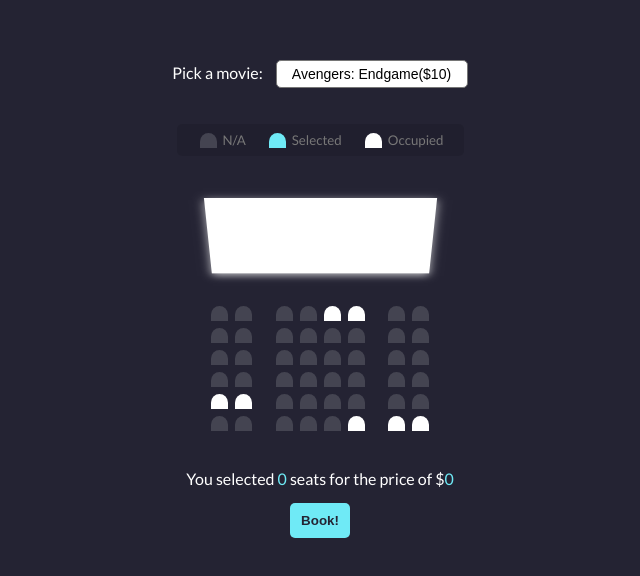
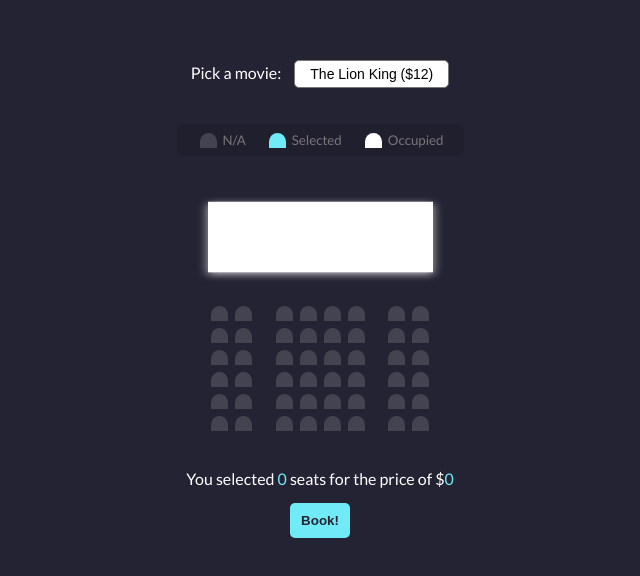
Before and after one commit to iamamitito/MovieSeatBooking, a plain HTML site: page index.html in a window 1280 px wide. Shown: the part 106-682 px from the top of the page, without its empty margins (320-960 px from the left). Drawn offline with Linux system fonts and the light colour scheme.

Commit message:
different rooms for movies

```diff
--- a/index.html
+++ b/index.html
@@ -13,10 +13,8 @@
     <div class="movie-container">
         <label>Pick a movie:</label>
         <select id="movie">
-            <option value="10">Avengers: Endgame($10)</option>
-            <option value="12">Joker ($12)</option>
+            <option value="12">The Lion King ($12)</option>
             <option value="8">Toy Story ($8)</option>
-            <option value="9">The Lion King ($9)</option>
         </select>
     </div>
     <ul class="showcase">
@@ -34,14 +32,15 @@
         </li>
     </ul>
     <div class="container">
+        <div class="lionking-room">
             <div class="screen"></div>
             <div class="row">
                 <div class="seat"></div>
                 <div class="seat"></div>
                 <div class="seat"></div>
                 <div class="seat"></div>
-            <div class="seat occupied"></div>
-            <div class="seat occupied"></div>
+                <div class="seat"></div>
+                <div class="seat"></div>
                 <div class="seat"></div>
                 <div class="seat"></div>
             </div>
@@ -76,8 +75,8 @@
                 <div class="seat"></div>
             </div>
             <div class="row">
-            <div class="seat occupied"></div>
-            <div class="seat occupied"></div>
+                <div class="seat"></div>
+                <div class="seat"></div>
                 <div class="seat"></div>
                 <div class="seat"></div>
                 <div class="seat"></div>
@@ -91,10 +90,77 @@
                 <div class="seat"></div>
                 <div class="seat"></div>
                 <div class="seat"></div>
-            <div class="seat occupied"></div>
-            <div class="seat occupied"></div>
-            <div class="seat occupied"></div>
+                <div class="seat"></div>
+                <div class="seat"></div>
+                <div class="seat"></div>
             </div>
+
+        </div>
+        <div class="toystory-room">
+            <div class="screen"></div>
+            <div class="row">
+                <div class="seat"></div>
+                <div class="seat"></div>
+                <div class="seat"></div>
+                <div class="seat"></div>
+                <div class="seat"></div>
+                <div class="seat"></div>
+                <div class="seat"></div>
+                <div class="seat"></div>
+            </div>
+            <div class="row">
+                <div class="seat"></div>
+                <div class="seat"></div>
+                <div class="seat"></div>
+                <div class="seat"></div>
+                <div class="seat"></div>
+                <div class="seat"></div>
+                <div class="seat"></div>
+                <div class="seat"></div>
+            </div>
+            <div class="row">
+                <div class="seat"></div>
+                <div class="seat"></div>
+                <div class="seat"></div>
+                <div class="seat"></div>
+                <div class="seat"></div>
+                <div class="seat"></div>
+                <div class="seat"></div>
+                <div class="seat"></div>
+            </div>
+            <div class="row">
+                <div class="seat"></div>
+                <div class="seat"></div>
+                <div class="seat"></div>
+                <div class="seat"></div>
+                <div class="seat"></div>
+                <div class="seat"></div>
+                <div class="seat"></div>
+                <div class="seat"></div>
+            </div>
+            <div class="row">
+                <div class="seat"></div>
+                <div class="seat"></div>
+                <div class="seat"></div>
+                <div class="seat"></div>
+                <div class="seat"></div>
+                <div class="seat"></div>
+                <div class="seat"></div>
+                <div class="seat"></div>
+            </div>
+            <div class="row">
+                <div class="seat"></div>
+                <div class="seat"></div>
+                <div class="seat"></div>
+                <div class="seat"></div>
+                <div class="seat"></div>
+                <div class="seat"></div>
+                <div class="seat"></div>
+                <div class="seat"></div>
+            </div>
+
+        </div>
+
     </div>
     <p class="text">You selected <span id="count"> 0</span> seats for the price of $<span id="total">0</span></p>
     <button class="booking-btn">Book!</button>
--- a/script.js
+++ b/script.js
@@ -4,16 +4,19 @@ const seats = document.querySelectorAll('.row .seat:not(.occupied)');
 const count = document.getElementById('count');
 const total = document.getElementById('total');
 const movieSelect = document.getElementById('movie');
+
 const bookingBtn = document.querySelector('.booking-btn');
+const lionKingRoom = document.querySelector('.lionking-room');
+const toyStoryRoom = document.querySelector('.toystory-room');
+
 
 populateUI();
 
 let ticketPrice = +movieSelect.value;
 
 // Functions
-const setMovieData = (movieIndex, moviePrice) => {
+const setMovieData = (movieIndex) => {
     localStorage.setItem('selectedMovieIndex', movieIndex);
-    localStorage.setItem('selectedMoviePrice', moviePrice);
 }
 
 const updateSelectedCountAndTotal = () => {
@@ -61,10 +64,20 @@ function populateUI() {
 }
 
 // Event Listeners
-movieSelect.addEventListener('change', e => {
+movieSelect.addEventListener('change', function (e) {
+    if (this.value == 12) {
+        lionKingRoom.style.display = 'block';
+        toyStoryRoom.style.display = 'none';
+        updateSelectedCountAndTotal();
+
+    } else if (this.value == 8) {
+        lionKingRoom.style.display = 'none';
+        toyStoryRoom.style.display = 'block';
+        updateSelectedCountAndTotal();
+    }
     ticketPrice = +e.target.value;
-    setMovieData(e.target.selectedIndex, e.target.value);
-    updateSelectedCountAndTotal();
+    setMovieData(e.target.selectedIndex);
+
 });
 
 container.addEventListener('click', e => {
@@ -73,6 +86,7 @@ container.addEventListener('click', e => {
         updateSelectedCountAndTotal();
     }
 });
+
 
 bookingBtn.addEventListener('click', () => {
     const selectedSeats = document.querySelectorAll('.row .seat.selected');
--- a/style.css
+++ b/style.css
@@ -120,3 +120,8 @@ p.text span {
   cursor: pointer;
   transform: scale(1.1);
 }
+
+/* for first load and refresing */
+.lionking-room {
+  display: none;
+}
```
Lines whose indentation alone changed are shown as unchanged.
